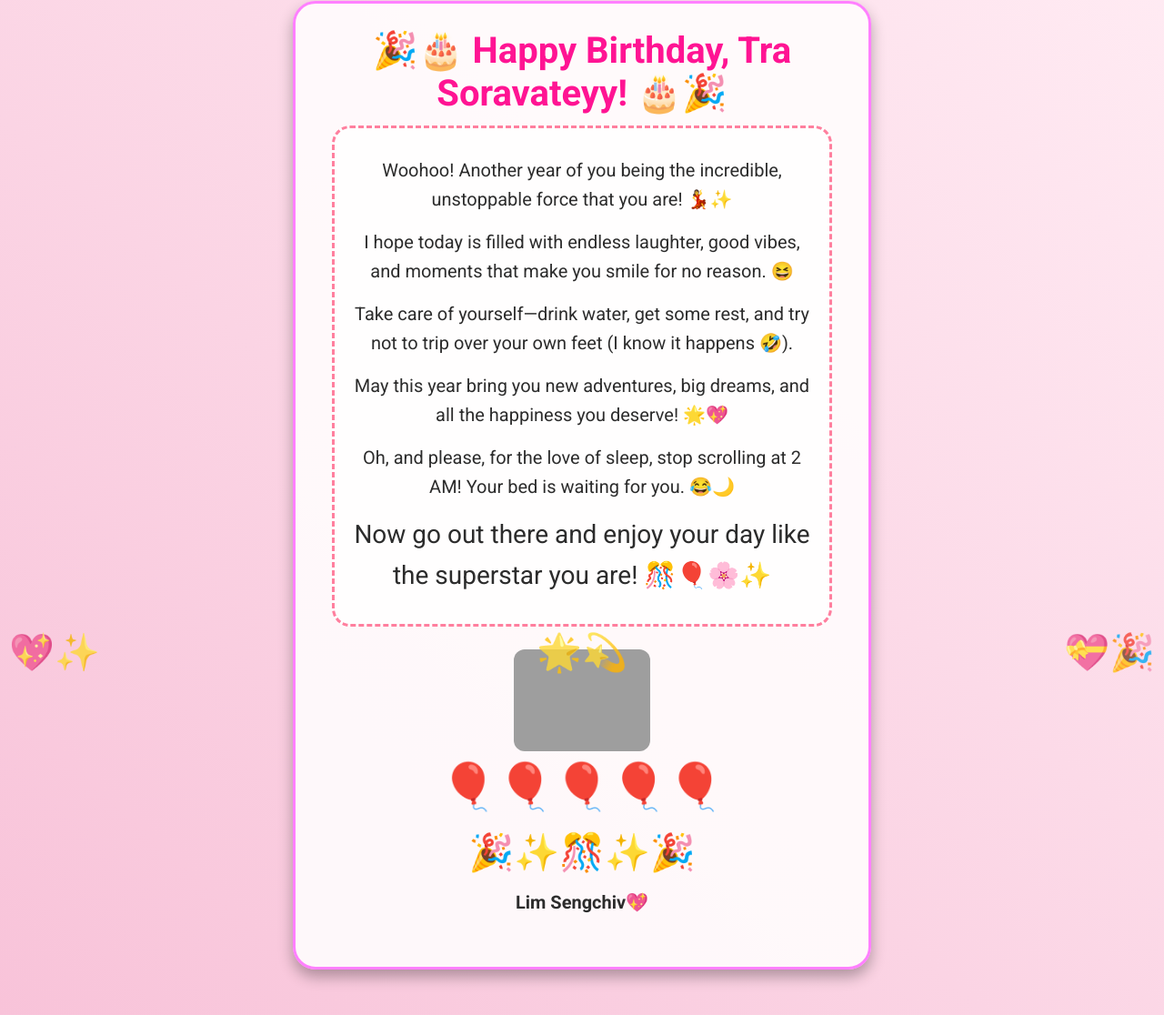
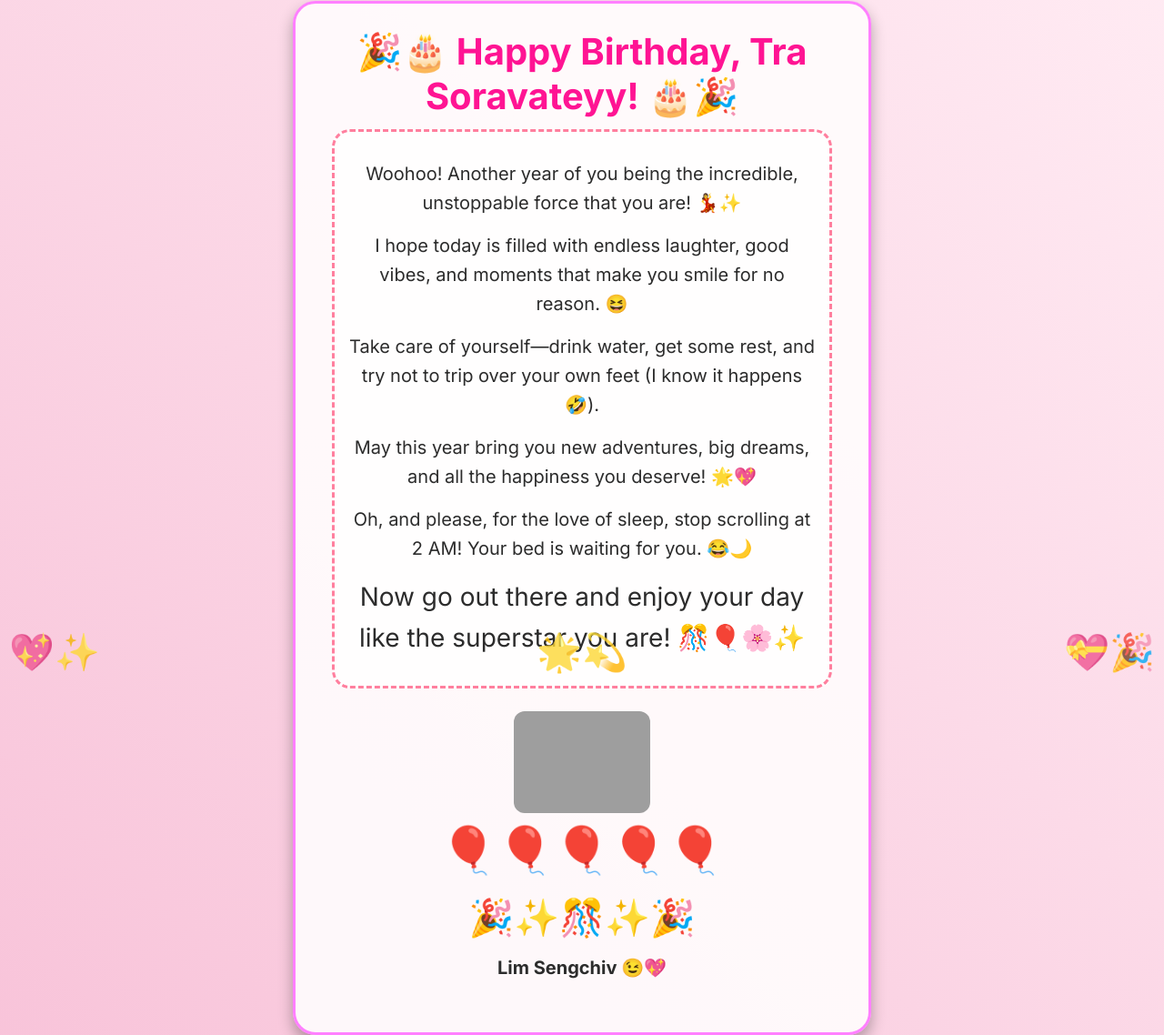
Before and after one commit to 04zerofour/TraSoravateyy, a plain HTML site: page index.html in a window 1280 px wide. Shown: the part 49-1187 px from the top of the page at 91% size. Before the commit the page ends 1165 px from the top, so only its background shows below. Drawn offline with Linux system fonts and the light colour scheme; grey boxes are pictures that could not be loaded.

Commit message:
Update index.html

```diff
--- a/index.html
+++ b/index.html
@@ -5,12 +5,12 @@
     <meta name="viewport" content="width=device-width, initial-scale=1.0">
     <title>🎂🎉 Happy Birthday, Tra Soravateyy! 🎉🎂</title>
 
-    <!-- Add Roboto Font -->
-    <link href="https://fonts.googleapis.com/css2?family=Roboto:wght@400;700&display=swap" rel="stylesheet">
+    <!-- Add Inter Font -->
+    <link href="https://fonts.googleapis.com/css2?family=Inter:wght@400;700&display=swap" rel="stylesheet">
 
     <style>
         body {
-            font-family: 'Roboto', sans-serif; /* Use Roboto */
+            font-family: 'Inter', sans-serif; /* Simple font for iOS */
             text-align: center;
             background: linear-gradient(to top right, #f8c3d9, #ffebf3);
             padding: 50px;
@@ -29,7 +29,7 @@
         }
 
         h1 {
-            font-family: 'Roboto', sans-serif; /* Bold Roboto for headings */
+            font-family: 'Inter', sans-serif; /* Bold weight for headings */
             font-weight: 700;
             color: #ff1493;
             font-size: 40px;
@@ -38,7 +38,7 @@
         }
 
         p {
-            font-family: 'Roboto', sans-serif; /* Regular Roboto for paragraphs */
+            font-family: 'Inter', sans-serif; /* Regular weight for paragraphs */
             font-weight: 400;
             font-size: 20px;
             color: #2c2c2c;
@@ -140,7 +140,7 @@
         <img class="qoobee" src="https://media.giphy.com/media/l5D2kKEdXBCiLS1OHJ/giphy.gif?cid=ecf05e477v044lbbtie9t937nvrfhaah0iqf1vlrpf6j4lvo&ep=v1_gifs_search&rid=giphy.gif&ct=g" alt="Super cute dancing cat">
         <div class="balloons">🎈🎈🎈🎈🎈</div>
         <div class="confetti">🎉✨🎊✨🎉</div>
-        <p><strong>Lim Sengchiv💖</strong></p>
+        <p><strong>Lim Sengchiv 😉💖</strong></p>
     </div>
     <div class="cute-decor">
         <span>💖✨</span>
```
